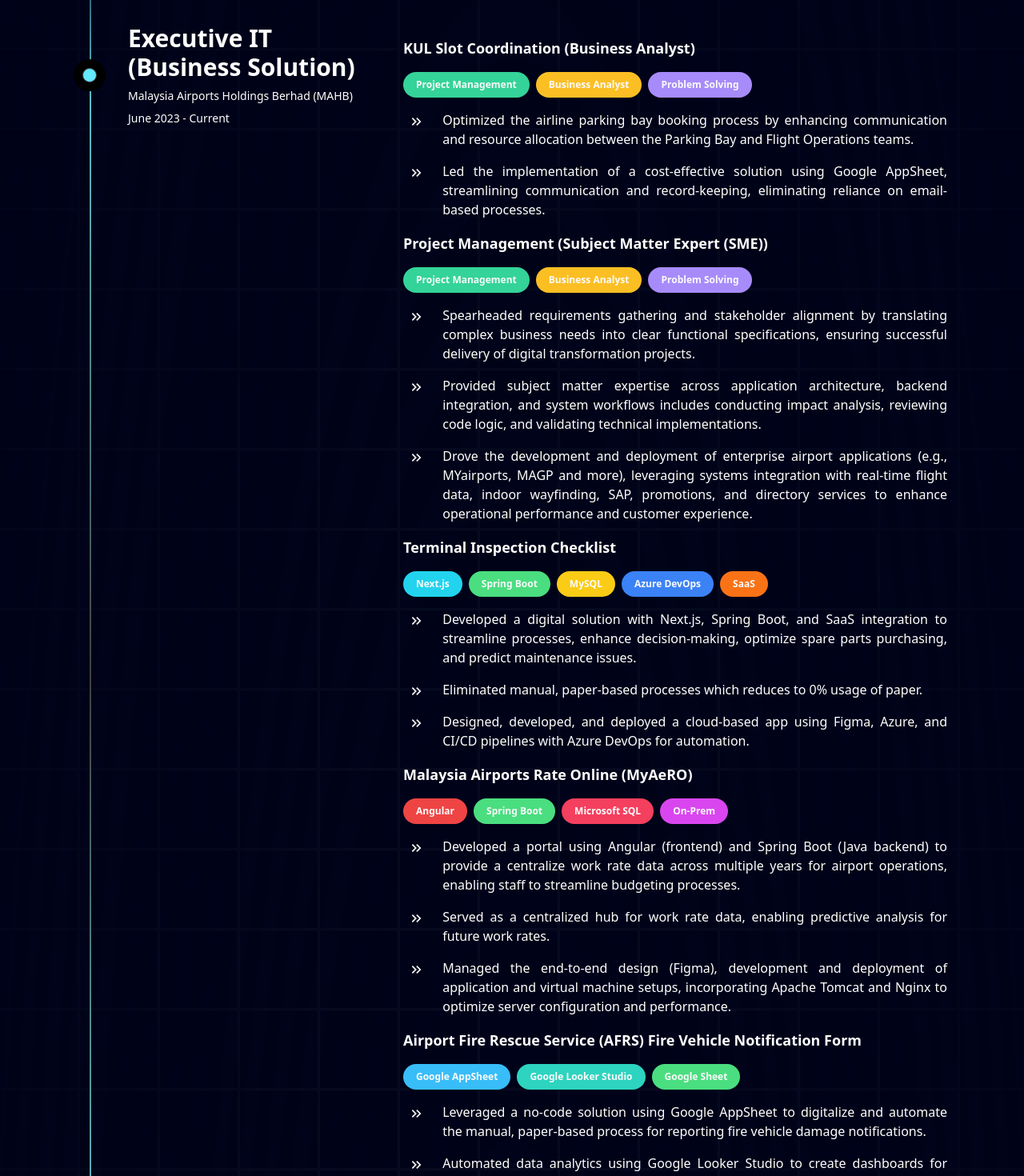
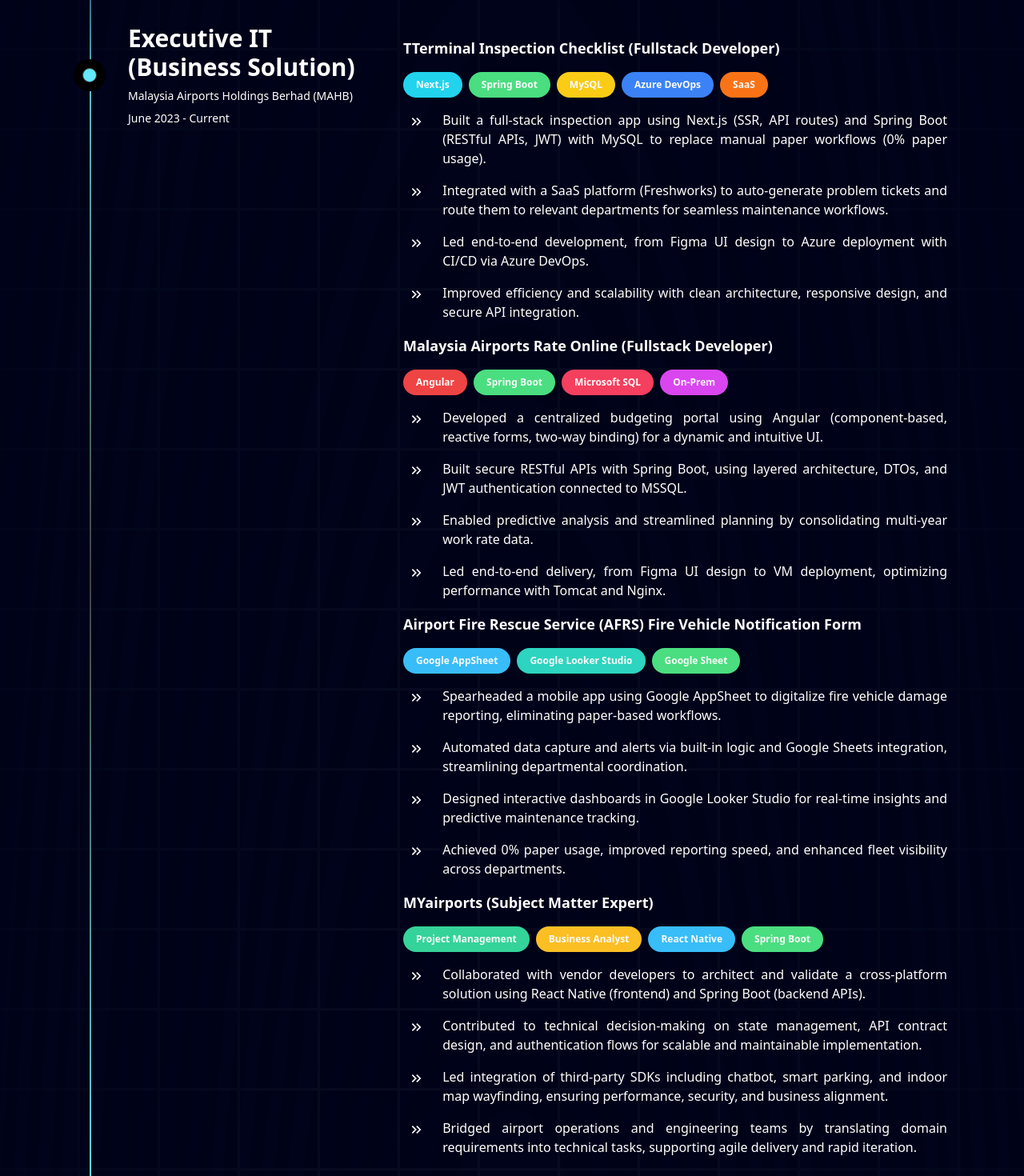
Before and after one commit to Ryukizo79/portfolionextjs, a Next.js app: page / in a window 1280 px wide. Shown: the part 1440-2910 px from the top of the page at 80% size. Built offline with nearby package versions, Linux system fonts and the light colour scheme.

Commit message:
update experinces

```diff
--- a/components/Experiences.tsx
+++ b/components/Experiences.tsx
@@ -11,81 +11,7 @@
           content: (
             <div className="space-y-4 text-justify">
               <p className="text-white sm:text-lg text-sm font-bold">
-                KUL Slot Coordination (Business Analyst)
-              </p>
-              <div className="flex sm:flex-row flex-col sm:space-x-2 space-x-0 sm:space-y-0 space-y-4 w-full font-bold  text-xs">
-                <div className="flex flex-row space-x-2">
-                  <div className="w-fit rounded-full bg-emerald-400 px-4 py-2">
-                    Project Management
-                  </div>
-                </div>
-                <div className="flex flex-row space-x-2">
-                  <div className="w-fit rounded-full bg-amber-400 px-4 py-2">
-                    Business Analyst
-                  </div>
-                </div>
-                <div className="flex flex-row space-x-2">
-                  <div className="w-fit rounded-full bg-violet-400 px-4 py-2">
-                    Problem Solving
-                  </div>
-                </div>
-              </div>
-              <div className="flex flex-col space-y-4">
-                <div className="flex flex-row space-x-4 ">
-                  <MdKeyboardDoubleArrowRight  size={20} className="text-white mt-1 w-[5%]" />
-                  <p className="text-white sm:text-base text-xs w-[95%]">
-                    Optimized the airline parking bay booking process by enhancing communication and resource allocation between the Parking Bay and Flight Operations teams.
-                  </p>
-                </div>
-                <div className="flex flex-row space-x-4 ">
-                  <MdKeyboardDoubleArrowRight size={20} className="text-white mt-1 w-[5%]" />
-                  <p className="text-white sm:text-base text-xs w-[95%]">
-                    Led the implementation of a cost-effective solution using Google AppSheet, streamlining communication and record-keeping, eliminating reliance on email-based processes.
-                  </p>
-                </div>
-              </div>
-              <p className="text-white sm:text-lg text-sm font-bold">
-                Project Management (Subject Matter Expert (SME))
-              </p>
-              <div className="flex sm:flex-row flex-col sm:space-x-2 space-x-0 sm:space-y-0 space-y-4 w-full font-bold  text-xs">
-                <div className="flex flex-row space-x-2">
-                  <div className="w-fit rounded-full bg-emerald-400 px-4 py-2">
-                    Project Management
-                  </div>
-                </div>
-                <div className="flex flex-row space-x-2">
-                  <div className="w-fit rounded-full bg-amber-400 px-4 py-2">
-                    Business Analyst
-                  </div>
-                </div>
-                <div className="flex flex-row space-x-2">
-                  <div className="w-fit rounded-full bg-violet-400 px-4 py-2">
-                    Problem Solving
-                  </div>
-                </div>
-              </div>
-              <div className="flex flex-col space-y-4">
-                <div className="flex flex-row space-x-4 ">
-                  <MdKeyboardDoubleArrowRight  size={20} className="text-white mt-1 w-[5%]" />
-                  <p className="text-white sm:text-base text-xs w-[95%]">
-                    Spearheaded requirements gathering and stakeholder alignment by translating complex business needs into clear functional specifications, ensuring successful delivery of digital transformation projects.
-                  </p>
-                </div>
-                <div className="flex flex-row space-x-4 ">
-                  <MdKeyboardDoubleArrowRight size={20} className="text-white mt-1 w-[5%]" />
-                  <p className="text-white sm:text-base text-xs w-[95%]">
-                    Provided subject matter expertise across application architecture, backend integration, and system workflows includes conducting impact analysis, reviewing code logic, and validating technical implementations.
-                  </p>
-                </div>
-                <div className="flex flex-row space-x-4 ">
-                  <MdKeyboardDoubleArrowRight size={20} className="text-white mt-1 w-[5%]" />
-                  <p className="text-white sm:text-base text-xs w-[95%]">
-                    Drove the development and deployment of enterprise airport applications (e.g., MYairports, MAGP and more), leveraging systems integration with real-time flight data, indoor wayfinding, SAP, promotions, and directory services to enhance operational performance and customer experience.
-                  </p>
-                </div>
-              </div>
-              <p className="text-white sm:text-lg text-sm font-bold">
-                Terminal Inspection Checklist
+                TTerminal Inspection Checklist (Fullstack Developer)
               </p>
               <div className="flex sm:flex-row flex-col sm:space-x-2 space-x-0 sm:space-y-0 space-y-4 w-full font-bold text-xs">
                 <div className="flex flex-row space-x-2">
@@ -114,19 +40,25 @@
                 <div className="flex flex-row space-x-4 ">
                   <MdKeyboardDoubleArrowRight  size={20} className="text-white mt-1 w-[5%]" />
                   <p className="text-white sm:text-base text-xs w-[95%]">
-                    Developed a digital solution with Next.js, Spring Boot, and SaaS integration to streamline processes, enhance decision-making, optimize spare parts purchasing, and predict maintenance issues.
+                    Built a full-stack inspection app using Next.js (SSR, API routes) and Spring Boot (RESTful APIs, JWT) with MySQL to replace manual paper workflows (0% paper usage).
                   </p>
                 </div>
                 <div className="flex flex-row space-x-4 ">
                   <MdKeyboardDoubleArrowRight size={20} className="text-white mt-1 w-[5%]" />
                   <p className="text-white sm:text-base text-xs w-[95%]">
-                    Eliminated manual, paper-based processes which reduces to 0% usage of paper.
+                    Integrated with a SaaS platform (Freshworks) to auto-generate problem tickets and route them to relevant departments for seamless maintenance workflows.
                   </p>
                 </div>
                 <div className="flex flex-row space-x-4 ">
                   <MdKeyboardDoubleArrowRight size={20} className="text-white mt-1 w-[5%]" />
                   <p className="text-white sm:text-base text-xs w-[95%]">
-                    Designed, developed, and deployed a cloud-based app using Figma, Azure, and CI/CD pipelines with Azure DevOps for automation.
+                    Led end-to-end development, from Figma UI design to Azure deployment with CI/CD via Azure DevOps.
+                  </p>
+                </div>
+                <div className="flex flex-row space-x-4 ">
+                  <MdKeyboardDoubleArrowRight size={20} className="text-white mt-1 w-[5%]" />
+                  <p className="text-white sm:text-base text-xs w-[95%]">
+                    Improved efficiency and scalability with clean architecture, responsive design, and secure API integration.
                   </p>
                 </div>
               </div>
@@ -142,7 +74,7 @@
               </div> */}
               {/*  */}
               <p className="text-white sm:text-lg text-sm font-bold">
-                Malaysia Airports Rate Online (MyAeRO)
+                Malaysia Airports Rate Online (Fullstack Developer)
               </p>
               <div className="flex sm:flex-row flex-col sm:space-x-2 space-x-0 sm:space-y-0 space-y-4 w-full font-bold text-xs">
                 <div className="flex flex-row space-x-2">
@@ -167,19 +99,25 @@
                 <div className="flex flex-row space-x-4 ">
                   <MdKeyboardDoubleArrowRight  size={20} className="text-white mt-1 w-[5%]" />
                   <p className="text-white sm:text-base text-xs w-[95%]">
-                    Developed a portal using Angular (frontend) and Spring Boot (Java backend) to provide a centralize work rate data across multiple years for airport operations, enabling staff to streamline budgeting processes.
+                    Developed a centralized budgeting portal using Angular (component-based, reactive forms, two-way binding) for a dynamic and intuitive UI.
                   </p>
                 </div>
                 <div className="flex flex-row space-x-4 ">
                   <MdKeyboardDoubleArrowRight size={20} className="text-white mt-1 w-[5%]" />
                   <p className="text-white sm:text-base text-xs w-[95%]">
-                    Served as a centralized hub for work rate data, enabling predictive analysis for future work rates.
+                    Built secure RESTful APIs with Spring Boot, using layered architecture, DTOs, and JWT authentication connected to MSSQL.
                   </p>
                 </div>
                 <div className="flex flex-row space-x-4 ">
                   <MdKeyboardDoubleArrowRight size={20} className="text-white mt-1 w-[5%]" />
                   <p className="text-white sm:text-base text-xs w-[95%]">
-                    Managed the end-to-end design (Figma), development and deployment of application and virtual machine setups, incorporating Apache Tomcat and Nginx to optimize server configuration and performance.
+                    Enabled predictive analysis and streamlined planning by consolidating multi-year work rate data.
+                  </p>
+                </div>
+                <div className="flex flex-row space-x-4 ">
+                  <MdKeyboardDoubleArrowRight size={20} className="text-white mt-1 w-[5%]" />
+                  <p className="text-white sm:text-base text-xs w-[95%]">
+                    Led end-to-end delivery, from Figma UI design to VM deployment, optimizing performance with Tomcat and Nginx.
                   </p>
                 </div>
               </div>
@@ -220,19 +158,25 @@
                 <div className="flex flex-row space-x-4 ">
                   <MdKeyboardDoubleArrowRight  size={20} className="text-white mt-1 w-[5%]" />
                   <p className="text-white sm:text-base text-xs w-[95%]">
-                    Leveraged a no-code solution using Google AppSheet to digitalize and automate the manual, paper-based process for reporting fire vehicle damage notifications.
+                    Spearheaded a mobile app using Google AppSheet to digitalize fire vehicle damage reporting, eliminating paper-based workflows.
                   </p>
                 </div>
                 <div className="flex flex-row space-x-4 ">
                   <MdKeyboardDoubleArrowRight size={20} className="text-white mt-1 w-[5%]" />
                   <p className="text-white sm:text-base text-xs w-[95%]">
-                    Automated data analytics using Google Looker Studio to create dashboards for decision-making and predicting potential faults.
+                    Automated data capture and alerts via built-in logic and Google Sheets integration, streamlining departmental coordination.
                   </p>
                 </div>
                 <div className="flex flex-row space-x-4 ">
                   <MdKeyboardDoubleArrowRight size={20} className="text-white mt-1 w-[5%]" />
                   <p className="text-white sm:text-base text-xs w-[95%]">
-                    Eliminated manual, paper-based processes, reducing paper usage to 0% and improving workflows with real-time notifications.
+                    Designed interactive dashboards in Google Looker Studio for real-time insights and predictive maintenance tracking.
+                  </p>
+                </div>
+                <div className="flex flex-row space-x-4 ">
+                  <MdKeyboardDoubleArrowRight size={20} className="text-white mt-1 w-[5%]" />
+                  <p className="text-white sm:text-base text-xs w-[95%]">
+                    Achieved 0% paper usage, improved reporting speed, and enhanced fleet visibility across departments.
                   </p>
                 </div>
               </div>
@@ -247,6 +191,53 @@
 
               </div> */}
               {/*  */}
+              <p className="text-white sm:text-lg text-sm font-bold">
+                MYairports (Subject Matter Expert)
+              </p>
+              <div className="flex sm:flex-row flex-col sm:space-x-2 space-x-0 sm:space-y-0 space-y-4 w-full font-bold  text-xs">
+                <div className="flex flex-row space-x-2">
+                   <div className="w-fit rounded-full bg-emerald-400 px-4 py-2">
+                    Project Management
+                  </div>
+                  <div className="w-fit rounded-full bg-amber-400 px-4 py-2">
+                    Business Analyst
+                  </div>
+                </div>
+                <div className="flex flex-row space-x-2">
+                  <div className="w-fit rounded-full bg-sky-400 px-4 py-2">
+                    React Native
+                  </div>
+                  <div className="w-fit rounded-full bg-green-400 px-4 py-2">
+                    Spring Boot
+                  </div>
+                </div>
+              </div>
+              <div className="flex flex-col space-y-4">
+                <div className="flex flex-row space-x-4 ">
+                  <MdKeyboardDoubleArrowRight  size={20} className="text-white mt-1 w-[5%]" />
+                  <p className="text-white sm:text-base text-xs w-[95%]">
+                    Collaborated with vendor developers to architect and validate a cross-platform solution using React Native (frontend) and Spring Boot (backend APIs).
+                  </p>
+                </div>
+                <div className="flex flex-row space-x-4 ">
+                  <MdKeyboardDoubleArrowRight size={20} className="text-white mt-1 w-[5%]" />
+                  <p className="text-white sm:text-base text-xs w-[95%]">
+                    Contributed to technical decision-making on state management, API contract design, and authentication flows for scalable and maintainable implementation.
+                  </p>
+                </div>
+                <div className="flex flex-row space-x-4 ">
+                  <MdKeyboardDoubleArrowRight size={20} className="text-white mt-1 w-[5%]" />
+                  <p className="text-white sm:text-base text-xs w-[95%]">
+                    Led integration of third-party SDKs including chatbot, smart parking, and indoor map wayfinding, ensuring performance, security, and business alignment.
+                  </p>
+                </div>
+                <div className="flex flex-row space-x-4 ">
+                  <MdKeyboardDoubleArrowRight size={20} className="text-white mt-1 w-[5%]" />
+                  <p className="text-white sm:text-base text-xs w-[95%]">
+                    Bridged airport operations and engineering teams by translating domain requirements into technical tasks, supporting agile delivery and rapid iteration.
+                  </p>
+                </div>
+              </div>
 
             </div>
 
```
